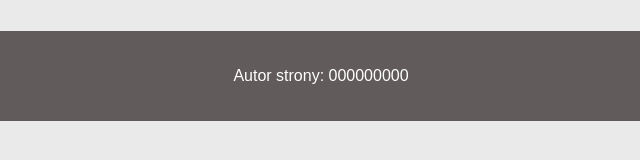
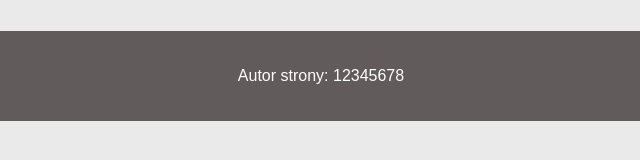
Before and after one commit to FayChik/strona-egzamin, a plain HTML site: page index.html in a window 1280 px wide. Shown: the part 424-584 px from the top of the page, 319-959 px from the left. Drawn offline with Linux system fonts and the light colour scheme.

Commit message:
Add files via upload

```diff
--- a/index.html
+++ b/index.html
@@ -41,7 +41,7 @@
         </ul>
     </main>
     <footer>
-        <p>Autor strony: 000000000</p>
+        <p>Autor strony: 12345678</p>
     </footer>
 </body>
 </html>
```
